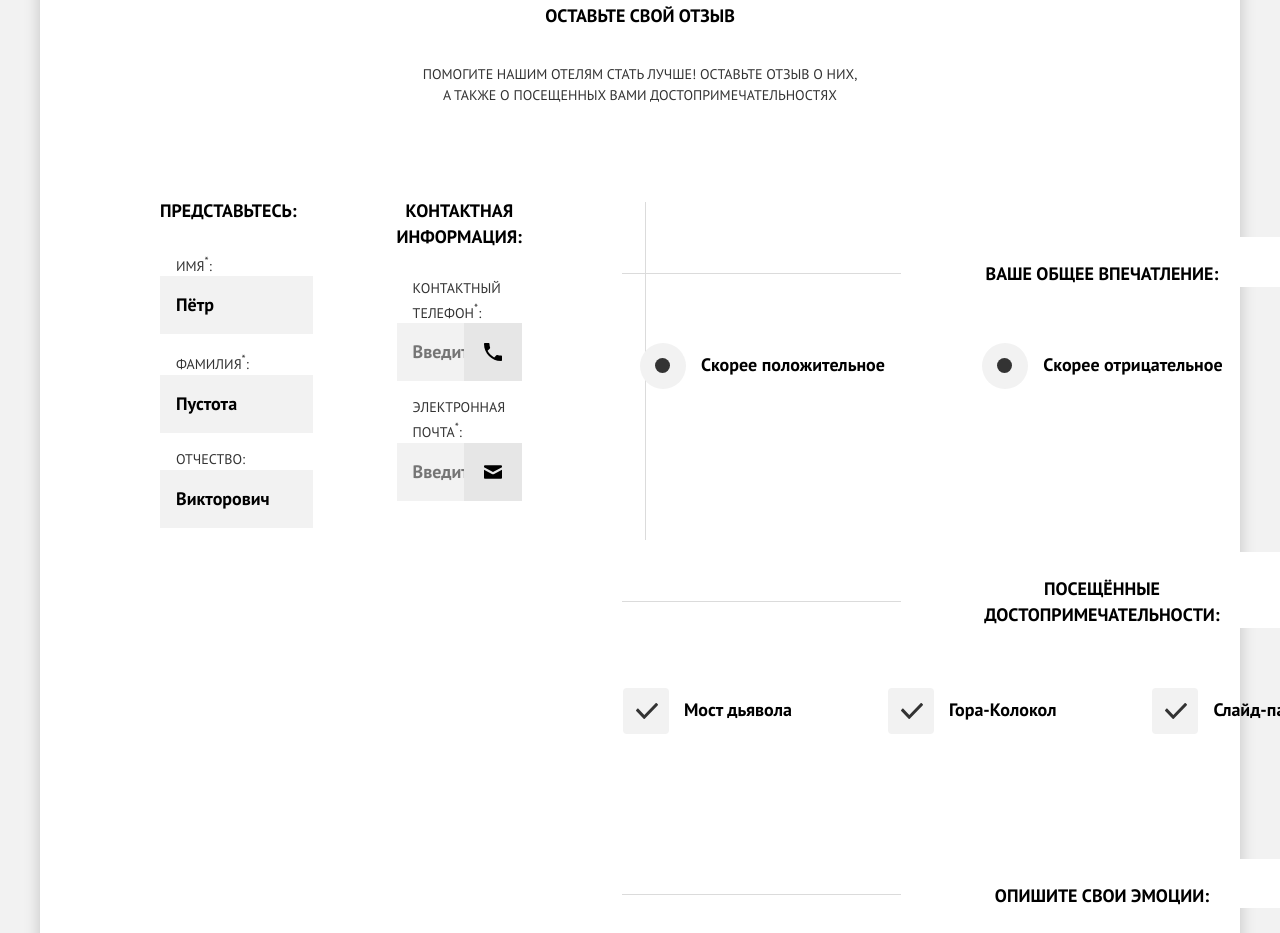
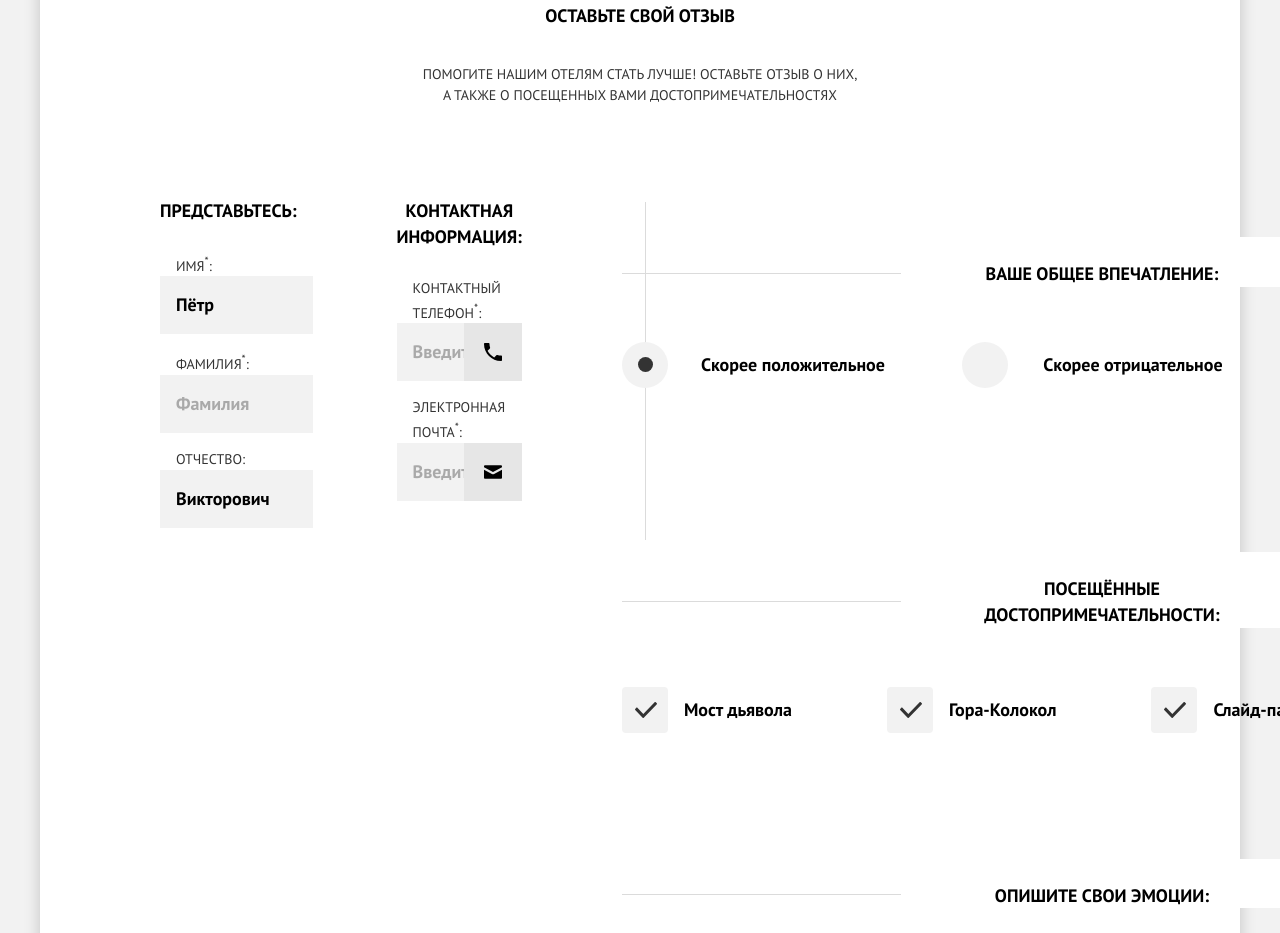
Before and after one commit to htmlacademy-adaptive/1511811-sedona-28, a website: page source/form.html in a window 1280 px wide. Shown: the part 469-1402 px from the top of the page. Drawn offline with nearby package versions, Linux system fonts and the light colour scheme; files that its build step writes are made by us from their sources.

Commit message:
добавил состояния элементам в блоке review-form на form.html

```diff
--- a/source/form.html
+++ b/source/form.html
@@ -117,7 +117,7 @@
             <div class="review-form__id-wrapper">
               <label class="review-form__label" for="review-form__surname">Фамилия<sup>*</sup>:</label>
               <input class="review-form__input" placeholder="Фамилия" type="text" name="review-form__surname"
-                id="review-form__surname" value="Пустота" required>
+                id="review-form__surname" value="" required>
             </div>
             <div class="review-form__id-wrapper">
               <label class="review-form__label" for="review-form__middle-name">Отчество:</label>
@@ -193,28 +193,28 @@
             <ul class="review-form__infrastructure-list">
               <li class="review-form__infrastructure-item">
                 <label class="review-form__control">
-                  <input class="visually-hidden input-control" type="checkbox" name="bridge" checked>
+                  <input class="review-form__input-control visually-hidden" type="checkbox" name="bridge" checked>
                   <span class="review-form__control-mark"></span>
                   <span class="review-form__checkbox-label">Мост дьявола</span>
                 </label>
               </li>
               <li class="review-form__infrastructure-item">
                 <label class="review-form__control">
-                  <input class="visually-hidden input-control" type="checkbox" name="mountain" checked>
+                  <input class="review-form__input-control visually-hidden" type="checkbox" name="mountain" checked>
                   <span class="review-form__control-mark"></span>
                   <span class="review-form__checkbox-label">Гора-Колокол</span>
                 </label>
               </li>
               <li class="review-form__infrastructure-item">
                 <label class="review-form__control">
-                  <input class="visually-hidden input-control" type="checkbox" name="park" checked>
+                  <input class="review-form__input-control visually-hidden" type="checkbox" name="park" checked>
                   <span class="review-form__control-mark"></span>
                   <span class="review-form__checkbox-label">Слайд-парк</span>
                 </label>
               </li>
               <li class="review-form__infrastructure-item">
                 <label class="review-form__control">
-                  <input class="visually-hidden input-control" type="checkbox" name="rocks">
+                  <input class="review-form__input-control visually-hidden" type="checkbox" name="rocks">
                   <span class="review-form__control-mark"></span>
                   <span class="review-form__checkbox-label">Красные скалы</span>
                 </label>
--- a/source/less/blocks/review-form.less
+++ b/source/less/blocks/review-form.less
@@ -169,6 +169,10 @@
   }
 }
 
+.review-form__infrastructure-item {
+  position: relative;
+}
+
 .review-form__id-wrapper {
   display: flex;
   flex-direction: column;
@@ -224,16 +228,16 @@
   background: #f2f2f2;
   border: none;
   padding: 16px 0 16px 16px;
+  outline: none;
 
   &:hover {
     background-color: #e5e5e5;
     color: #000000;
   }
 
-  &:active {
-    border: 4px solid #e5e5e5;
-    color: #000000;
+  &:focus-visible {
     background-color: #ffffff;
+    box-shadow: inset 0 0 0 4px #e5e5e5;
   }
 
   @media (min-width: @tablet-width) {
@@ -241,11 +245,17 @@
   }
 }
 
+.review-form__input::placeholder {
+  color: rgba(0, 0, 0, 0.3);
+}
+
 .review-form__input-control {
   margin: 0;
 }
 
 .review-form__effect-item {
+  position: relative;
+
   @media (min-width: @tablet-width) {
     text-align: center;
     width: 280px;
@@ -261,26 +271,68 @@
   margin-left: 46px;
 }
 
-.review-form__control-label::before {
+//делает круглый сервый фон в радиокнопках
+.review-form__control-mark {
   content: "";
   position: absolute;
   top: -10px;
-  left: -45px;
+  left: 0;
   width: 46px;
   height: 46px;
-  border-radius: 50%;
   background-color: #f2f2f2;
+
+  &:hover {
+    background-color: #e5e5e5;
+  }
+
+  &:active {
+    background-color: #e5e5e5;
+  }
+
+  @media (min-width: @tablet-width) {
+    top: 0;
+  }
 }
 
-.review-form__control-label::after {
+.review-form__input-control[type="radio"] + .review-form__control-mark {
+  border-radius: 50%;
+}
+
+//черная точка в радиокнопках
+.review-form__input-control[type="radio"]:checked + .review-form__control-mark::before {
   content: "";
   position: absolute;
-  top: 5px;
-  left: -30px;
+  top: 15px;
+  left: 16px;
   width: 15px;
   height: 15px;
   border-radius: 50%;
   background-color: #333333;
+}
+
+//серый квадратный фон в чекбоксах
+.review-form__input-control[type="checkbox"] + .review-form__control-mark {
+  content: "";
+  position: absolute;
+  top: -10px;
+  left: 0;
+  width: 46px;
+  height: 46px;
+  border-radius: 4px;
+  background-color: #f2f2f2;
+}
+
+//галочка в чекбоксах
+.review-form__input-control[type="checkbox"]:checked + .review-form__control-mark::before {
+  content: "";
+  position: absolute;
+  background-image: url("../img/tick.svg");
+  background-repeat: no-repeat;
+  background-size: cover;
+  top: 15px;
+  left: 13px;
+  width: 22px;
+  height: 16px;
 }
 
 .review-form__checkbox-label {
@@ -291,25 +343,14 @@
   margin-left: 46px;
 }
 
-.review-form__checkbox-label::before {
-  content: "";
-  position: absolute;
-  top: -10px;
-  left: -45px;
-  width: 46px;
-  height: 46px;
-  border-radius: 4px;
-  background-color: #f2f2f2;
-}
-
-.review-form__checkbox-label::after {
-  content: url("../img/tick.svg");
-  position: absolute;
-  top: 2px;
-  left: -32px;
-  width: 25px;
-  height: 19px;
-}
+// .review-form__checkbox-label::after {
+//   content: url("../img/tick.svg");
+//   position: absolute;
+//   top: 2px;
+//   left: -32px;
+//   width: 25px;
+//   height: 19px;
+// }
 
 .review-form__marks-group {
   border: none;
```
